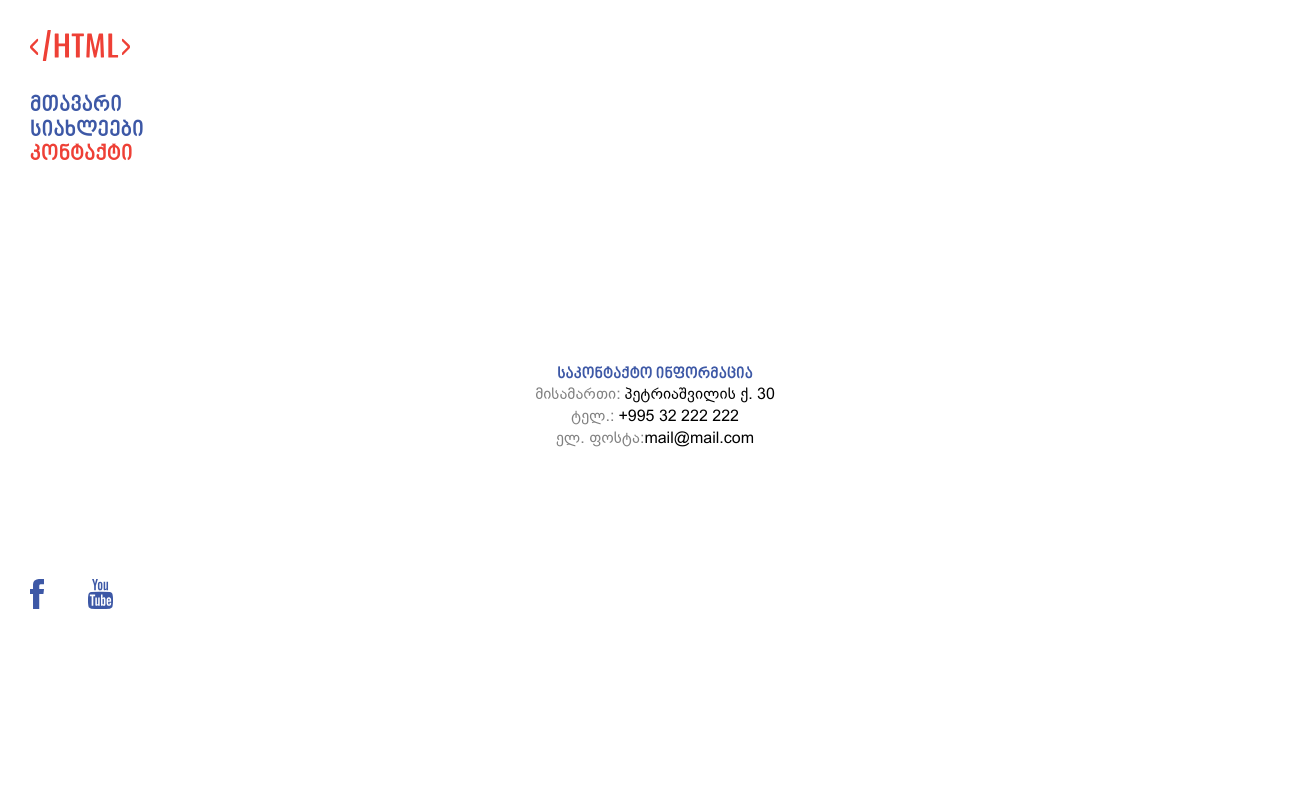
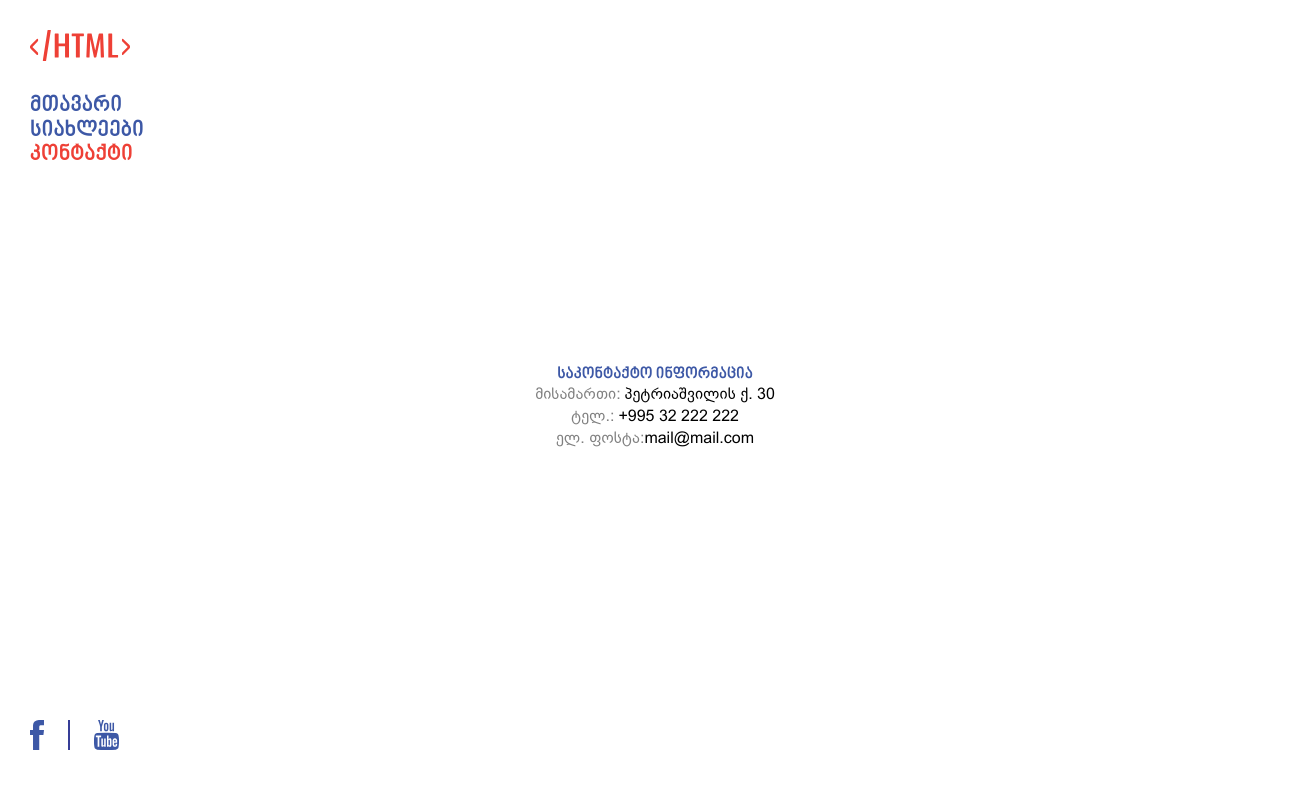
Before and after one commit to Mkhelaia/Lesson-3, a plain HTML site: page page3.html in a window 1280 px wide. Shown: the whole page, 1310 px wide, since content can reach past the window. Drawn offline with Linux system fonts and the light colour scheme.

Commit message:
footer
ფუტერის გასწორება

```diff
--- a/css/style.css
+++ b/css/style.css
@@ -123,3 +123,10 @@ main{
     display: inline-block;
     border-right: 2px solid #363E97;
 }
+.adgili {
+	position: absolute;
+	left: 0;
+	bottom: 0;
+	width: 100%;
+	height: 80px;
+}
--- a/page3.html
+++ b/page3.html
@@ -43,8 +43,9 @@
                 </li>
             </div>
     </main>
-    <footer class="social-3">
+    <footer class="social adgili">
         <a class="fb" href="facebook.com" target="_blank"><img src="./img/Path 26.svg" alt="fb"></a>
+        <span class="gamyofi"></span>
         <a class="youtube" href="youtube.com" target="_blank"><img src="./img/Youtube.svg" alt="youtube"></a>
     </footer>
 </body>
```
Also changed, not shown: page2.html (+1 -0 lines).
